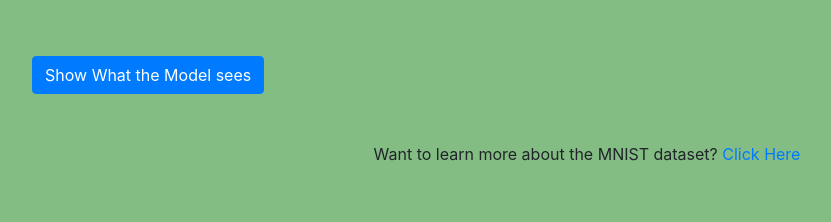
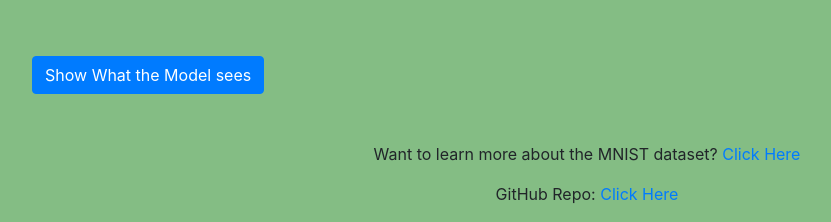
Before and after one commit to Vamonosraza/FlaskMNIST, a Flask app: page / in a window 1280 px wide. Shown: the part 720-942 px from the top of the page, without its empty margins (53-884 px from the left). Before the commit the page ends 881 px from the top, so only its background shows below. Run offline with Flask 3, Linux system fonts and the light colour scheme; some libraries are stand-ins or nearby versions.

Commit message:
Add GitHub repository link to footer in index.html

```diff
--- a/templates/index.html
+++ b/templates/index.html
@@ -87,6 +87,7 @@
 
     <footer class="container mt-5 text-center">
         <p>Want to learn more about the MNIST dataset? <a href="https://www.geeksforgeeks.org/mnist-dataset/" target="_blank">Click Here</a> </p>
+        <p>GitHub Repo: <a href="https://github.com/Vamonosraza/FlaskMNIST" target="_blank">Click Here</a> </p>
 
     </footer>
 
```
